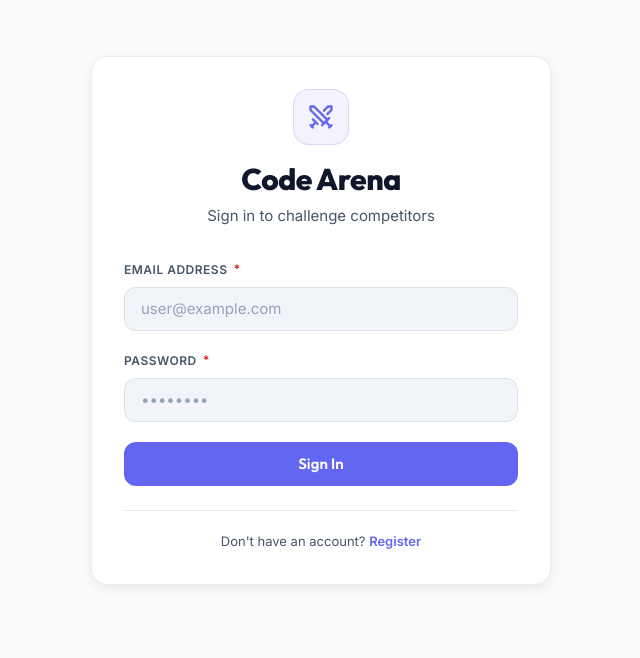
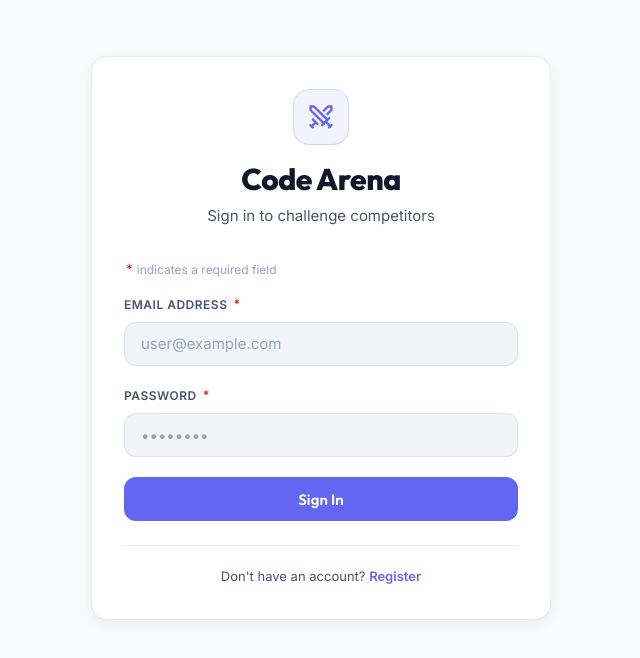
Before and after one commit to Coder1809/CodeArena, a React (Vite) app in the folder frontend/: page /login in a window 1280 px wide. Shown: the top 658 px of the page, without its empty margins (319-959 px from the left). Built offline with nearby package versions, Linux system fonts and the light colour scheme; no server answers.

Commit message:
ui: add explanatory hint for required asterisk markers on forms

```diff
--- a/frontend/src/index.css
+++ b/frontend/src/index.css
@@ -457,6 +457,15 @@ h4 { font-size: var(--text-lg); font-weight: 600; }
   text-transform: none;
   letter-spacing: normal;
   margin-left: var(--space-1);
+}
+
+.form-required-hint {
+  font-size: var(--text-xs);
+  color: var(--text-muted);
+  margin-bottom: var(--space-4);
+  display: flex;
+  align-items: center;
+  gap: var(--space-1);
 }
 
 input,
--- a/frontend/src/pages/JoinDuel.jsx
+++ b/frontend/src/pages/JoinDuel.jsx
@@ -54,6 +54,9 @@ export default function JoinDuel({ user, token }) {
         )}
 
         <form onSubmit={handleJoin}>
+          <p className="form-required-hint">
+            <span className="label__required" aria-hidden="true">*</span> indicates a required field
+          </p>
           <div className="form-group">
             <label className="label" htmlFor="join-room-id">
               Arena Room ID <span className="label__required" aria-hidden="true">*</span>
--- a/frontend/src/pages/Login.jsx
+++ b/frontend/src/pages/Login.jsx
@@ -155,6 +155,10 @@ export default function Login({ setToken, setUser }) {
         )}
 
         <form onSubmit={handleSubmit} noValidate>
+          <p className="form-required-hint">
+            <span className="label__required" aria-hidden="true">*</span> indicates a required field
+          </p>
+
           {isRegister && (
             <div className="form-group">
               <label className="label" htmlFor="login-username">
```
